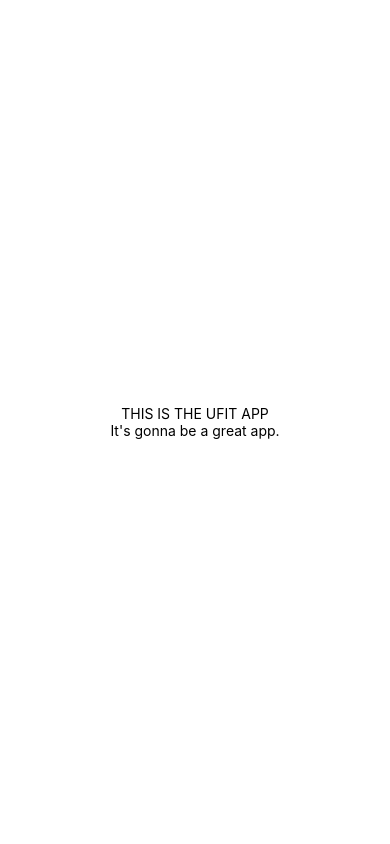
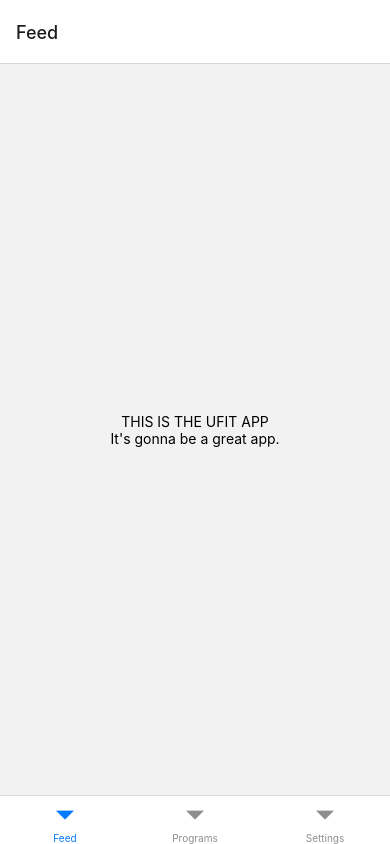
Before and after one commit to KyleGrande/ufit-frontend, a React Native app in the folder UFIT/: screen / in a window 390 px wide. Built offline with nearby package versions, Linux system fonts and the light colour scheme.

Commit message:
Added basic tab bar

```diff
--- a/UFIT/App.tsx
+++ b/UFIT/App.tsx
@@ -1,17 +1,53 @@
-import React, {useState} from 'react';
+import * as React from 'react';
 import { StatusBar } from 'expo-status-bar';
 import { StyleSheet, Text, View } from 'react-native';
+import { NavigationContainer } from '@react-navigation/native';
+import { createBottomTabNavigator } from '@react-navigation/bottom-tabs';
+
+function MyPrograms() {
+  return (
+    <View style={{ flex: 1, justifyContent: 'center', alignItems: 'center' }}>
+      <Text>myPrograms</Text>
+    </View>
+  );
+}
+
+function HomeFeed() {
+  return (
+    <View style={{ flex: 1, justifyContent: 'center', alignItems: 'center' }}>
+        <Text>THIS IS THE UFIT APP</Text>
+        <Text> It's gonna be a great app. </Text>
+    </View>
+  );
+}
+
+function MySettings() {
+  return (
+    <View style={{ flex: 1, justifyContent: 'center', alignItems: 'center' }}>
+      <Text>mySettings</Text>
+    </View>
+  );
+}
+
+const Tab = createBottomTabNavigator();
+
+function MyTabs() {
+  return (
+    <Tab.Navigator>
+      <Tab.Screen name="Feed" component={HomeFeed} />
+      <Tab.Screen name="Programs" component={MyPrograms} />
+      <Tab.Screen name="Settings" component={MySettings} />
+    </Tab.Navigator>
+  );
+}
 
 export default function App() {
-
-
-
   return (
-    <View style={styles.container}>
-      <Text>THIS IS THE UFIT APP</Text>
-      <Text> It's gonna be a great app. </Text>
-      <StatusBar style="auto" />
-    </View>
+    <NavigationContainer>
+      {/* <View style={styles.container}> */}
+        {/* <StatusBar style="auto" /> */}
+      <MyTabs />
+    </NavigationContainer>
   );
 }
 
```
Also changed, not shown: UFIT/package.json (+6 -1 lines), 1 other file (tests, documents, lock files or other folders).
